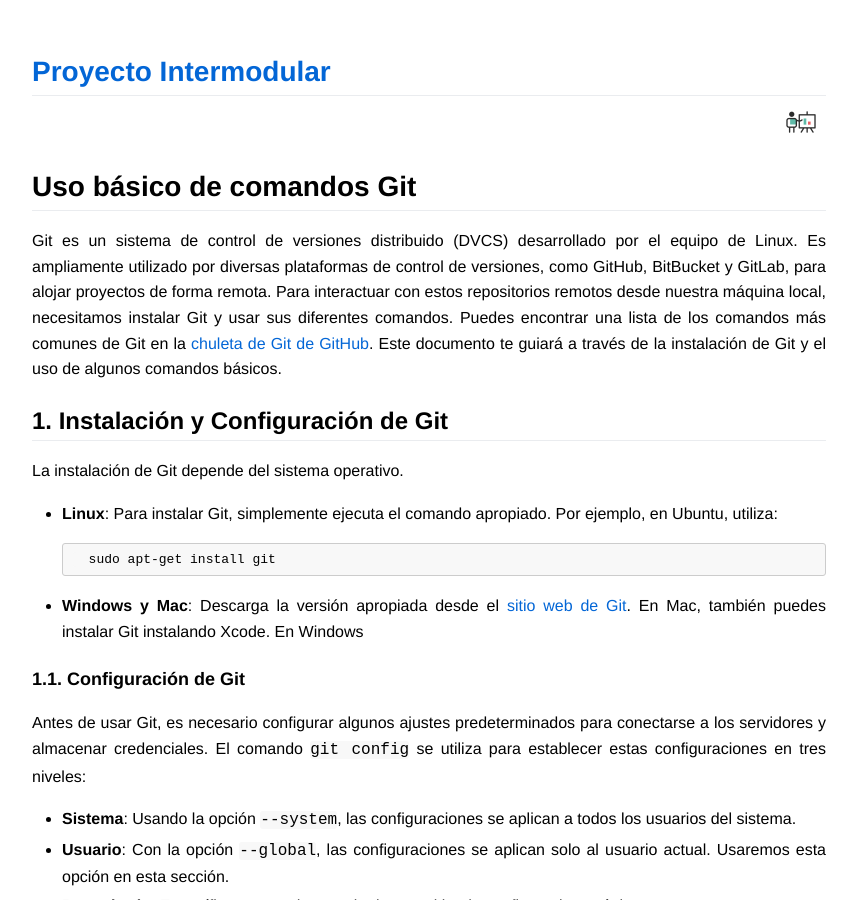
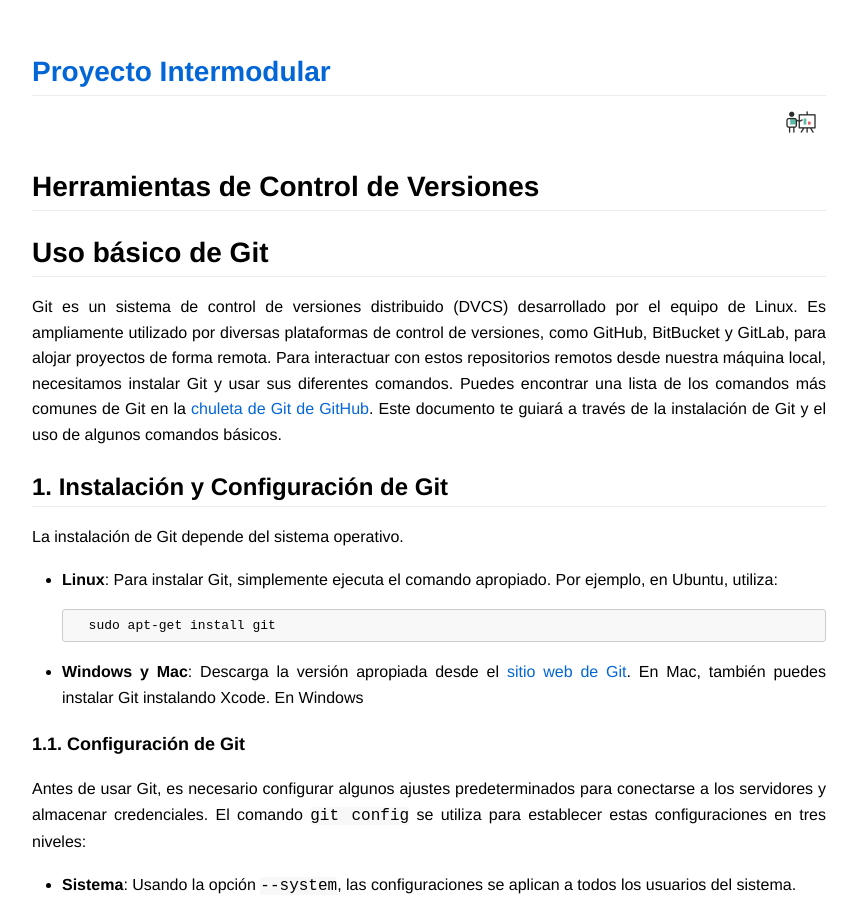
Before and after one commit to fperezIES/proyecto, a Jekyll site: the page built from UD2/gitbasico.md, in a window 1280 px wide and 900 px high. Shown: the whole window, without its empty margins (211-1068 px from the left). Built offline with Jekyll 4.4.1, drawn with Linux system fonts in a browser that asks for light colours; our own code applies the rules of GitHub Pages for plain Markdown files.

Commit message:
Añadidos títulos.

```diff
--- a/UD2/gitbasico.md
+++ b/UD2/gitbasico.md
@@ -1,6 +1,6 @@
+# Herramientas de Control de Versiones
 
-
-# Uso básico de comandos Git
+# Uso básico de  Git
 
 Git es un sistema de control de versiones distribuido (DVCS) desarrollado por el equipo de Linux. Es ampliamente utilizado por diversas plataformas de control de versiones, como GitHub, BitBucket y GitLab, para alojar proyectos de forma remota. Para interactuar con estos repositorios remotos desde nuestra máquina local, necesitamos instalar Git y usar sus diferentes comandos. Puedes encontrar una lista de los comandos más comunes de Git en la [chuleta de Git de GitHub](https://education.github.com/git-cheat-sheet-education.pdf). Este documento te guiará a través de la instalación de Git y el uso de algunos comandos básicos.
 
```
Also changed, not shown: UD2/gitjira.md (+1 -1 lines).
